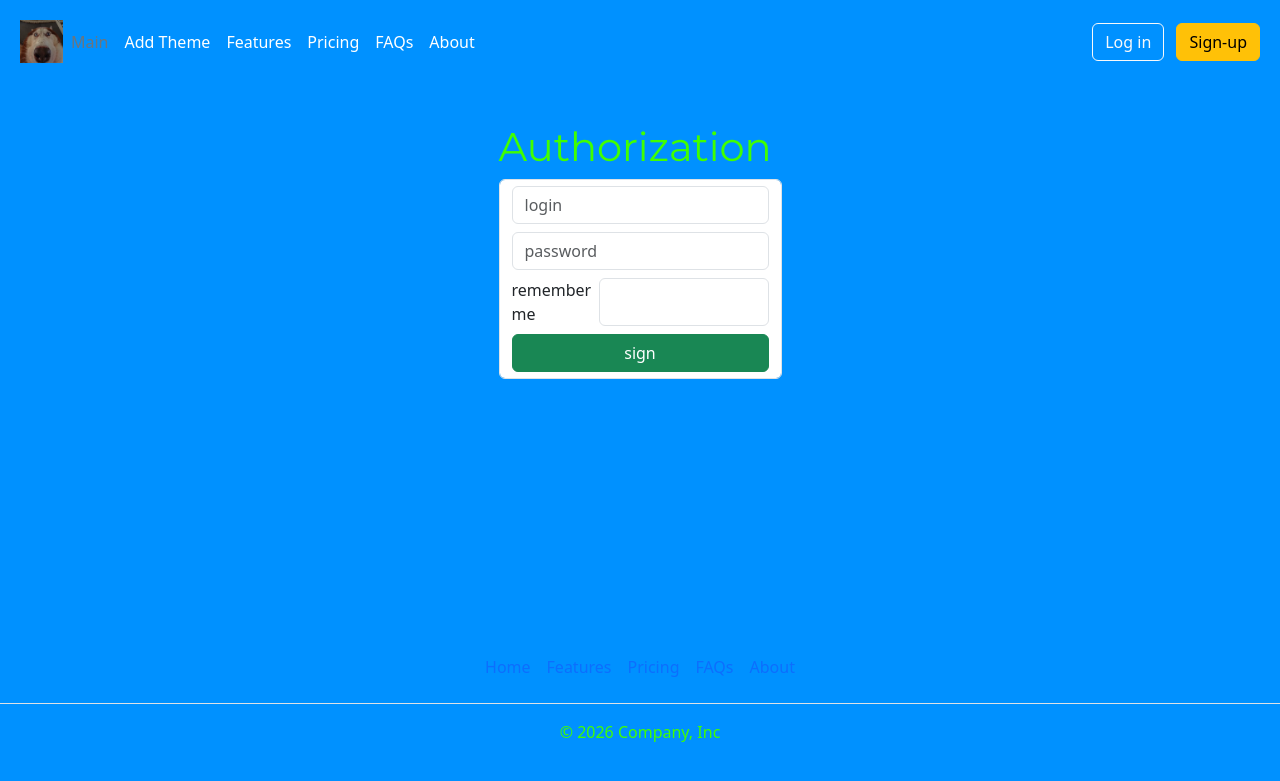
After one commit to OrangeSpirit/TEST_WEB, a Flask app: page /user/login in a window 1280 px wide. The commit adds this page. Shown: the top 781 px of the page. Run offline with Flask 3, Linux system fonts and the light colour scheme; some libraries are stand-ins or nearby versions.

Commit message:
add authorization

```diff
--- a/app/extensions.py
+++ b/app/extensions.py
@@ -1,7 +1,9 @@
 from flask_sqlalchemy import SQLAlchemy
 from flask_migrate import Migrate
 from flask_bcrypt import Bcrypt
+from flask_login import LoginManager
 
 db = SQLAlchemy()
 migrate = Migrate()
 bcrypt = Bcrypt()
+login_manager = LoginManager()
--- a/app/forms.py
+++ b/app/forms.py
@@ -1,6 +1,6 @@
 from flask_wtf import FlaskForm
 from flask_wtf.file import FileAllowed
-from wtforms import StringField, PasswordField, SubmitField, FileField
+from wtforms import BooleanField, StringField, PasswordField, SubmitField, FileField
 from wtforms.validators import DataRequired, Length, EqualTo, ValidationError
 
 from .models.user import User
@@ -18,3 +18,11 @@ class RegistrationForm(FlaskForm):
         user = User.query.filter_by(login=login.data).first()
         if user:
             raise ValidationError('This login is taken. Please choose another one...')
+
+
+class LoginForm(FlaskForm):
+    """Form to log in users"""
+    login = StringField('login', validators=[DataRequired(), Length(min=2, max=20)])
+    password = PasswordField('password', validators=[DataRequired()])
+    remember = BooleanField('remember me')
+    submit = SubmitField('sign')
--- a/app/routes/user.py
+++ b/app/routes/user.py
@@ -1,7 +1,8 @@
-from flask import Blueprint, render_template, redirect, flash
+from flask import Blueprint, render_template, redirect, flash, request, url_for
+from flask_login import login_user
 
 from ..functions import save_picture
-from ..forms import RegistrationForm
+from ..forms import LoginForm, RegistrationForm
 from ..extensions import db, bcrypt
 from ..models.user import User
 
@@ -14,11 +15,27 @@ def register():
         hashed_password = bcrypt.generate_password_hash(form.password.data).decode('utf-8')
         avatar_filename = save_picture(form.avatar.data)
         user = User(name=form.name.data, login=form.login.data, avatar=avatar_filename, password=hashed_password)
-        db.session.add(user)
-        db.session.commit()
-        flash(f"Congratulations, {form.login.data}! You successfully registered.", "")
-        print('YOU ARE REGISTERED')
-        return redirect('/')
-    else:
-        print("Error Registration")
+        try:
+            db.session.add(user)
+            db.session.commit()
+            flash(f"Congratulations, {form.login.data}! You successfully registered.", "success")
+            return redirect(url_for('user.login'))
+        except Exception as e:
+            print(e)
+            flash(f"Error Registration", "danger")
     return render_template('user/register.html', form=form)
+
+
+@user.route('/user/login', methods=['POST', 'GET'])
+def login():
+    form = LoginForm()
+    if form.validate_on_submit():
+        user = User.query.filter_by(login=form.login.data).first()
+        if user and bcrypt.check_password_hash(user.password, form.password.data):
+            login_user(user, remember=form.remember.data)
+            next_page = request.args.get('next')
+            flash(f"Congratulations, {form.login.data}! You successfully log in.", "success")
+            return redirect(next_page) if next_page else redirect(url_for('post.all'))
+        else:
+            flash(f"Error log in, please check login and password!", "danger")
+    return render_template('user/login.html', form=form)
--- a/app/templates/main/_header.html
+++ b/app/templates/main/_header.html
@@ -16,7 +16,7 @@
             aria-label="Search" />
     </form>  -->
     <div class="text-end">
-        <button type="button" class="btn btn-outline-light me-2">Login</button>
+        <a href="{{ url_for('user.login') }}" class="btn btn-outline-light me-2">Log in</a>
         <a href="{{ url_for('user.register') }}" class="btn btn-warning">Sign-up</a>
     </div>
 </div>
--- /dev/null
+++ b/app/templates/user/login.html
@@ -0,0 +1,16 @@
+{% extends 'main/base.html' %}
+
+{% block title %}Authorization{% endblock %}
+
+{% block content %}
+    <form method="post" class="form-control d-flex flex-column gap-2">
+        {{ form.csrf_token }}
+        {{ form.login(class="form-control", placeholder="login") }}
+        {{ form.password(class="form-control", placeholder="password") }}
+
+        <div class="d-flex flex-row justify-content-center gap-2">
+            {{ form.remember.label }}{{ form.remember(class="form-control") }}
+        </div>
+        {{ form.submit(class="btn btn-success") }}
+    </form>
+{% endblock %}
```
Also changed, not shown: app/__init__.py (+7 -1 lines), app/models/user.py (+8 -2 lines), app/static/upload/fa58720e6d7aae0d.png (added).
